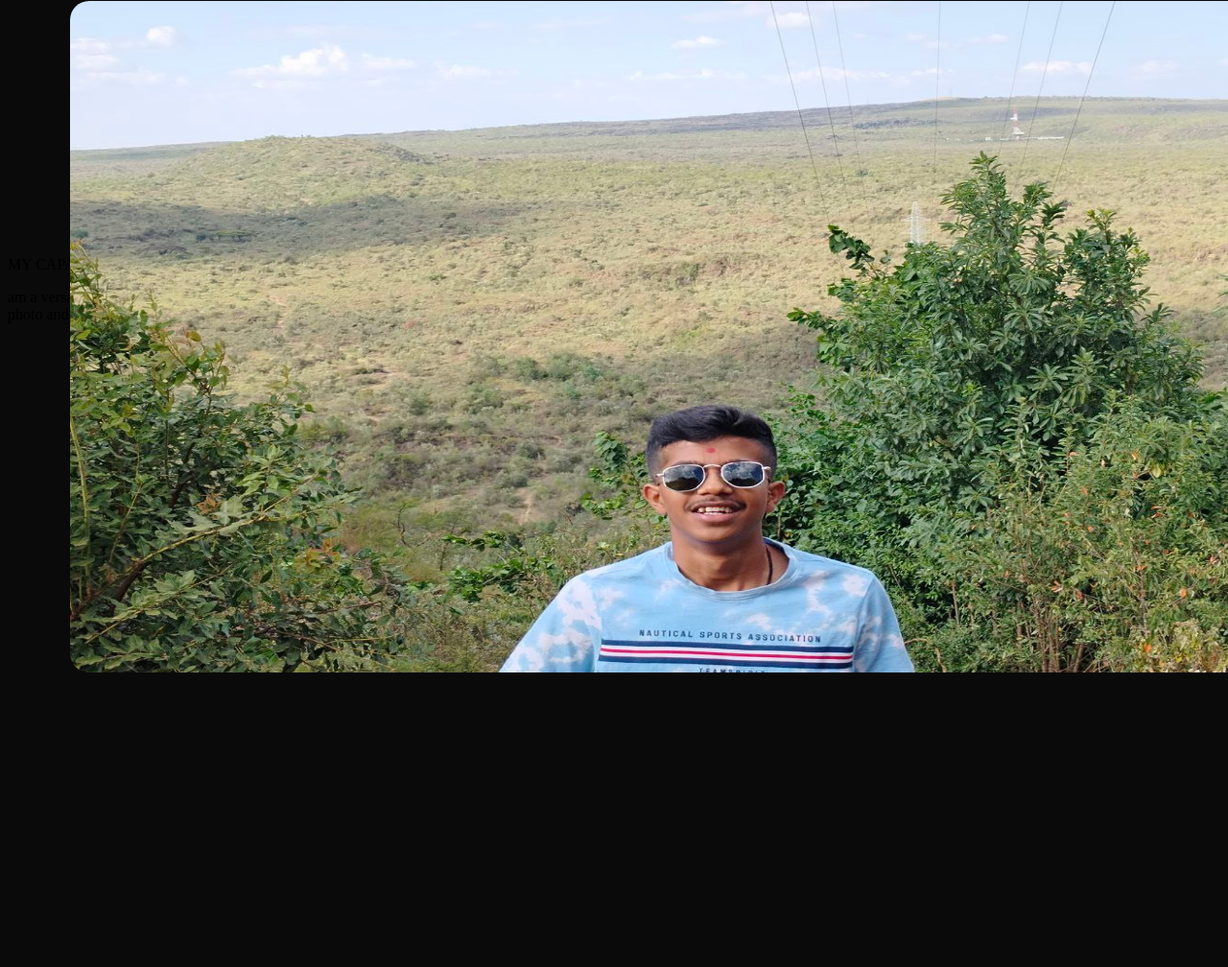
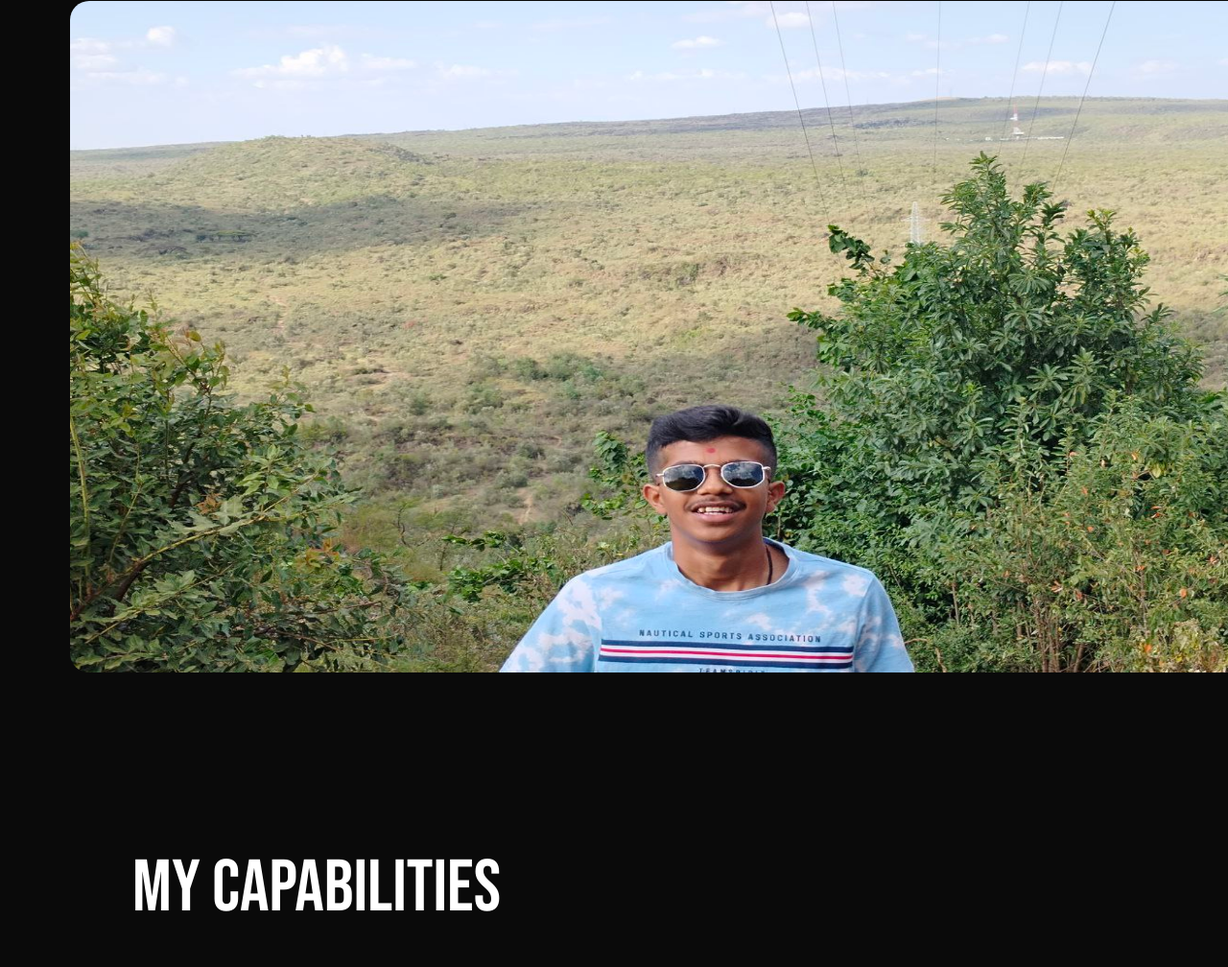
Before and after one commit to patel-vansh1607/capstone-project-mod-1, a website: page aboutme.html in a window 1280 px wide. Shown: the part 819-1827 px from the top of the page at 96% size. Before the commit the page ends 1524 px from the top, so only its background shows below. Drawn offline with Linux system fonts and the light colour scheme.

Commit message:
styled cons

```diff
--- a/Styles/aboutme.css
+++ b/Styles/aboutme.css
@@ -133,7 +133,24 @@ body {
     height: 700px;
 
   }
-  .container2{
+  .container3{
     width: 1224px;
     height: 400px;
+    opacity: 100;
+    display: flex;
+    margin-left: 65px;
+    margin-right: auto;
+    margin-top: 54px;
+    box-sizing: border-box;
   }
+  .p4{
+    color: #ffffff;
+    width: 464px;
+    height: 76px;
+    font-family: "Bebas Neue";
+    font-weight: 400;
+    font-size: 76px;
+    padding-left: 65px;
+    position: relative;
+    top: 200px;
+  }
```
